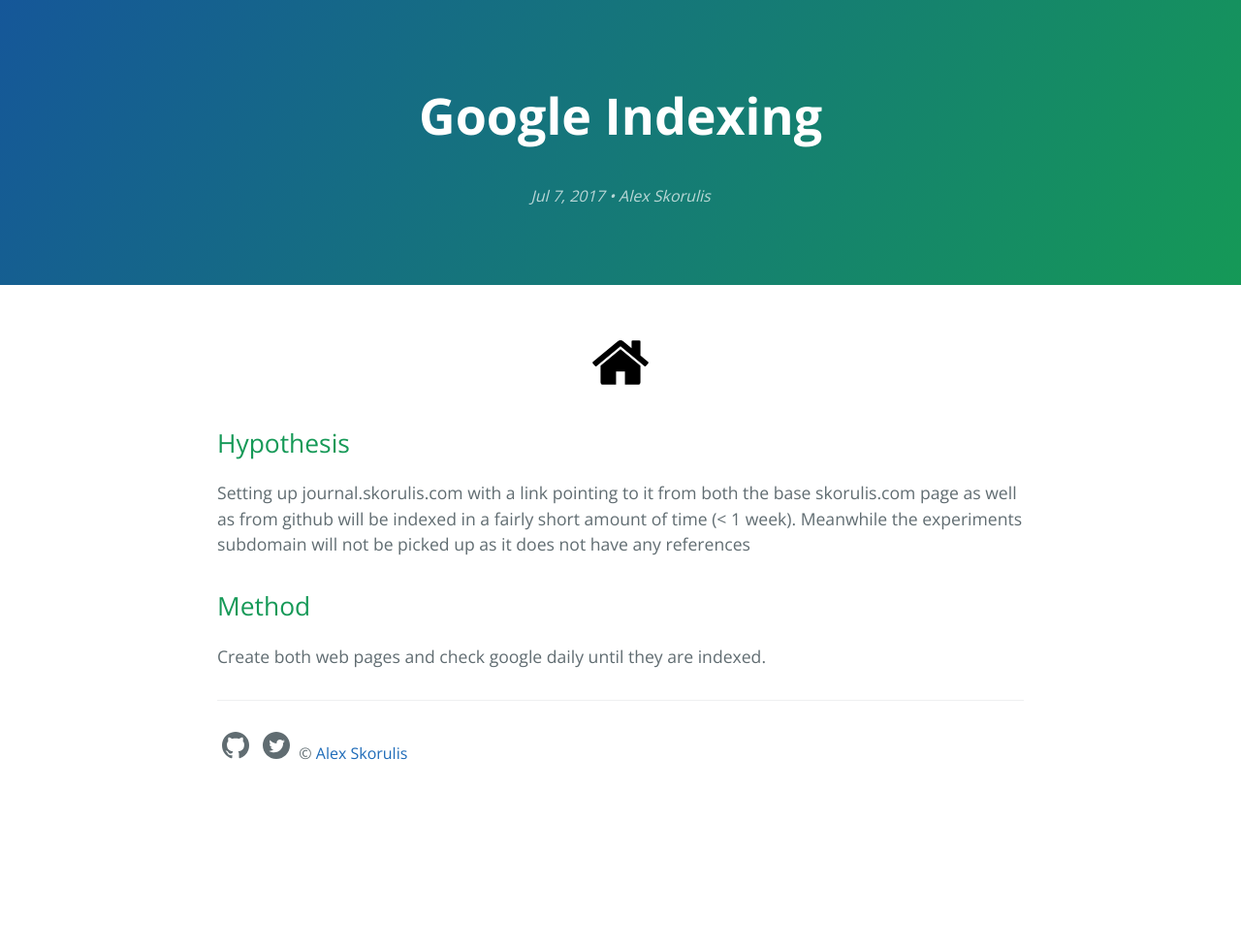
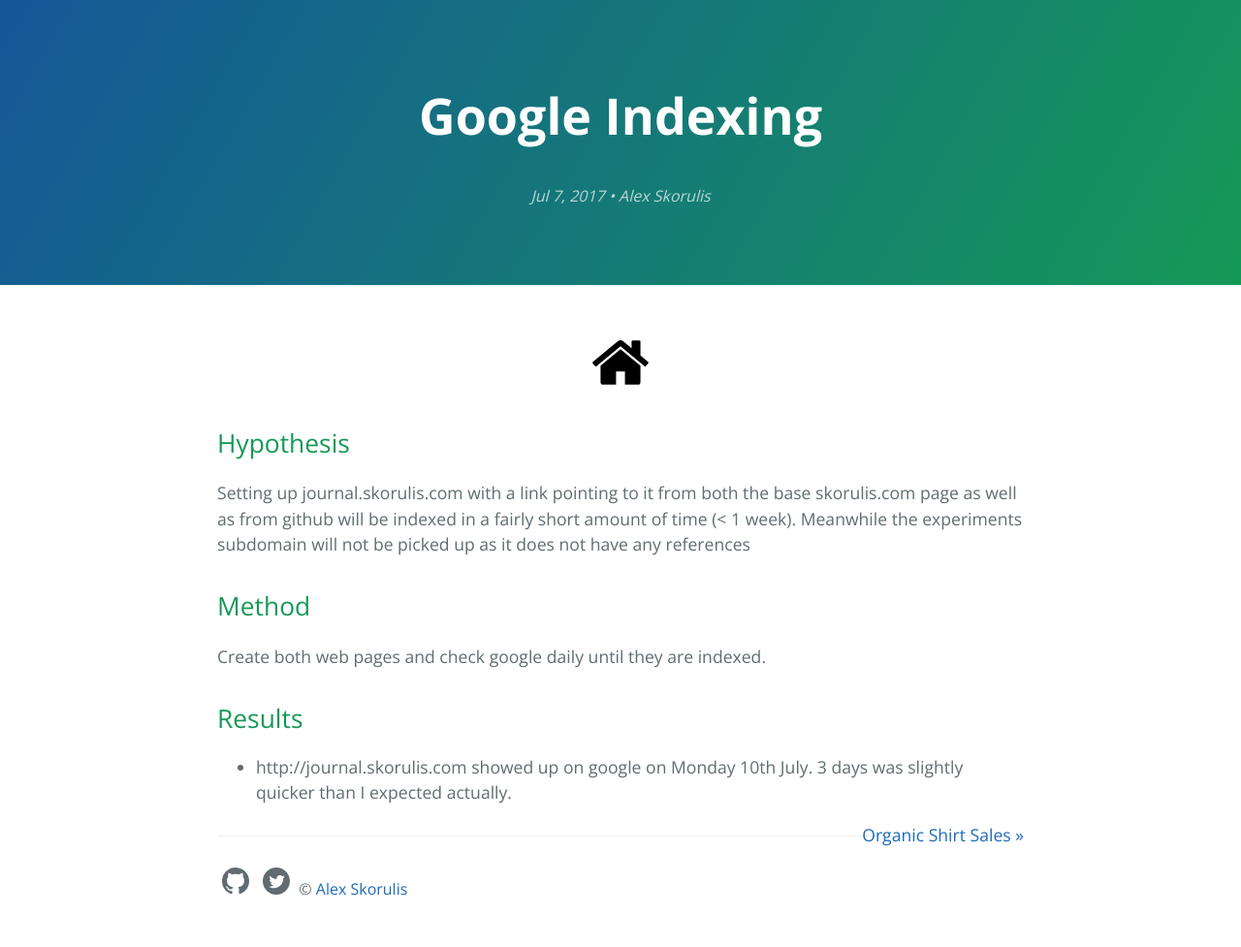
Before and after one commit to skorulis/skorulis-experiments, a Jekyll site: the page built from _posts/2017-07-07-Google-Indexing.md, in a window 1280 px wide. Shown: the whole page at 97% size. Built offline with Jekyll 4.4.1, drawn with Linux system fonts in a browser that asks for light colours; before the commit the page ends 900 px from its top, so only the background shows below that.

Commit message:
Old posts I forgot about

```diff
--- a/_posts/2017-07-07-Google Indexing.md
+++ b/_posts/2017-07-07-Google-Indexing.md
@@ -13,3 +13,8 @@ Method
 ------
 
 Create both web pages and check google daily until they are indexed.
+
+Results
+------
+
+* http://journal.skorulis.com showed up on google on Monday 10th July. 3 days was slightly quicker than I expected actually.
```
Also changed, not shown: _posts/2017-07-10-Organic-Shirt-Sales.md (added, +20 -0 lines), 1 other file.
